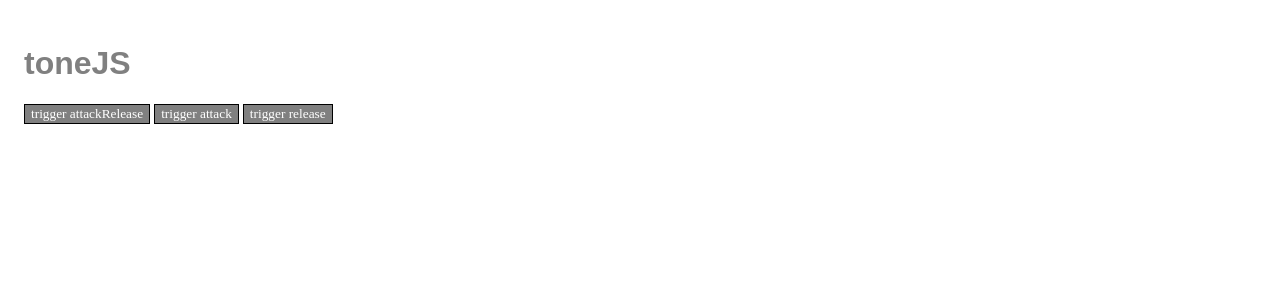
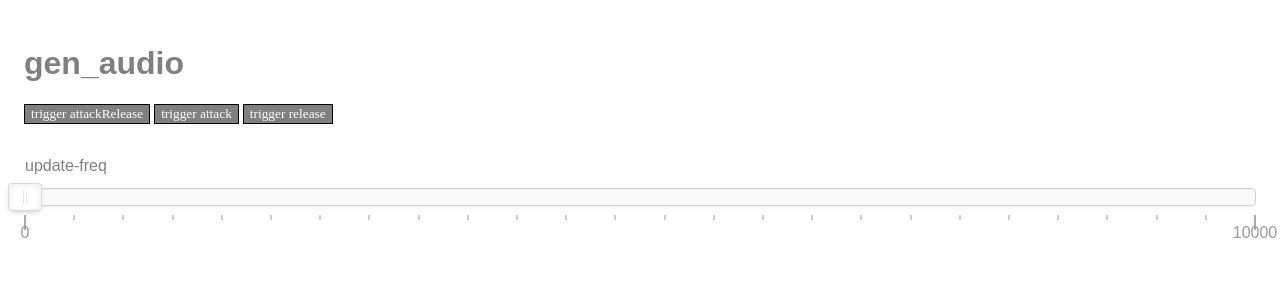
Before and after one commit to RandomStudio/gen-tonejs, a website built with webpack: page src/index.html in a window 1280 px wide. Built offline with nearby package versions, Linux system fonts and the light colour scheme.

Commit message:
slider working

```diff
--- a/package.json
+++ b/package.json
@@ -47,6 +47,7 @@
   },
   "dependencies": {
     "@babel/polyfill": "^7.0.0",
+    "nouislider": "^12.1.0",
     "tone": "^0.12.80"
   }
 }
--- a/src/index.html
+++ b/src/index.html
@@ -3,9 +3,9 @@
 <head>
   <meta charset="UTF-8">
   <meta name="viewport" content="width=device-width, initial-scale=1">
-  <title>toneJS</title>
+  <title>generative audio</title>
 </head>
 <body>
-  <h1>toneJS</h1>
+  <h1>gen_audio</h1>
 </body>
 </html>
--- a/src/scripts/index.js
+++ b/src/scripts/index.js
@@ -1,6 +1,7 @@
 import '../styles/index.scss';
 
 import * as Tone from 'tone';
+import { createButton, createSlider } from './ui';
 
 //create a synth and connect it to the master output (your speakers)
 const synth = new Tone.Synth().toMaster();
@@ -20,16 +21,12 @@ const triggerRelease = () => {
     synth.triggerRelease();
 };
 
-const createButton = (name, label, clickHandler, parent = document.body) => {
-    const button = document.createElement('button');
-    button.value = name;
-    button.label = name;
-    button.appendChild(document.createTextNode(label));
-    button.onclick = clickHandler;
-    parent.appendChild(button);
-    return button;
+const updateFreq = freq => {
+    synth.frequency.rampTo(freq, 0.1);
 };
 
 createButton('play', 'trigger attackRelease', () => triggerAttackRelease("C4", "4n"));
 createButton('play', 'trigger attack', () => triggerAttack("C4"));
 createButton('stop', 'trigger release', () => triggerRelease());
+
+createSlider(0, 10000, 'update-freq', updateFreq);
--- /dev/null
+++ b/src/scripts/ui.js
@@ -0,0 +1,36 @@
+import noUiSlider from 'nouislider';
+import 'nouislider/distribute/nouislider.css';
+
+export const createButton = (name, label, clickHandler, parent = document.body) => {
+    const button = document.createElement('button');
+    button.value = name;
+    button.label = name;
+    button.appendChild(document.createTextNode(label));
+    button.onclick = clickHandler;
+    parent.appendChild(button);
+    return button;
+};
+
+export const createSlider = (min, max, name, onchange, initValue = 0) => {
+    // <input type="range" min="1" max="100" value="50" class="slider" id="myRange">
+    const slider = document.createElement('div');
+    slider.classList.add('slider');
+    const label = document.createElement('div');
+    label.appendChild(document.createTextNode(name));
+    label.classList.add('label');
+    slider.appendChild(label);
+    document.body.appendChild(slider);
+    noUiSlider.create(slider, {
+        start: initValue,
+        range: { min, max },
+        pips: {
+            mode: 'steps',
+            stepped: true,
+            density: 4
+        }
+    });
+    slider.noUiSlider.on('update', values => {
+        console.log('update to', values);
+        onchange(parseFloat(values));
+    });
+};
--- a/src/styles/index.scss
+++ b/src/styles/index.scss
@@ -14,3 +14,11 @@ button {
   // margin: 0 4px;
   margin-right: 4px;
 }
+
+.slider {
+  margin: 64px 0;
+  .label {
+    position: absolute;
+    top: -32px;
+  }
+}
```
Also changed, not shown: 1 other file.
